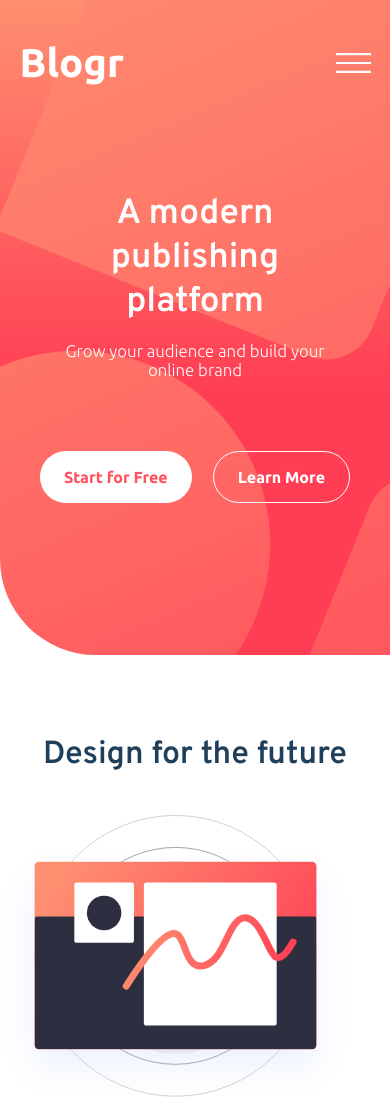
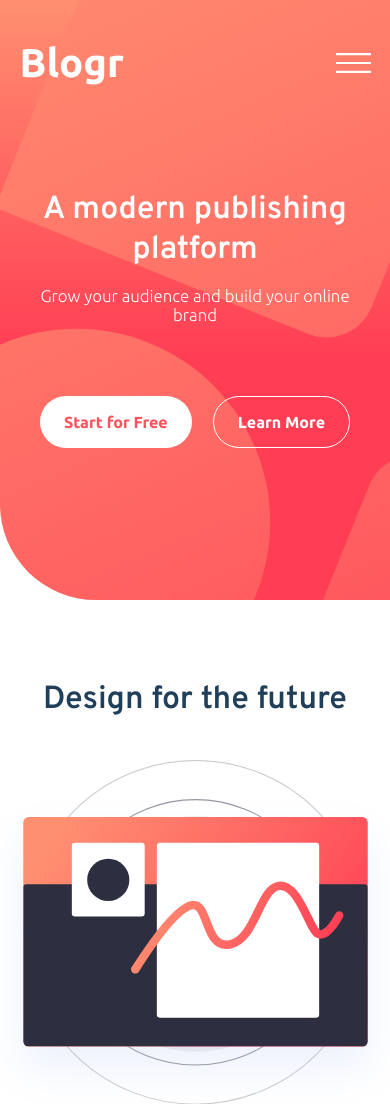
Before and after one commit to razerfoot25/frontend, a plain HTML site: page index.html in a window 390 px wide. Shown: the top 1104 px of the page. Drawn offline with Linux system fonts and the light colour scheme.

Commit message:
Update style.css

```diff
--- a/style.css
+++ b/style.css
@@ -19,7 +19,7 @@
   --font-primary-bold: 700;
 
   /* font size */
-  --font-header: max(2.2rem, min(4.3vw,3.5rem));
+  --font-header: max(2rem, min(4.3vw,6rem));
   --font-sub-header:  max(2rem, min(2.5vw,3rem));
   --font-subtext: max(1.8rem, min(1.8vw,2.5rem));
   --font-ptext: max(1.05rem, min(1.4vw,2rem));
@@ -292,7 +292,7 @@ html {
 }
 
 .section-main-text {
-  padding: 2em 0.5em;
+  padding: 2em 0em;
 }
 
 .section-header {
@@ -466,6 +466,9 @@ outline: none;
 
 @media (max-width: 1020px) {
 
+  body {
+    overflow-x: hidden;
+  }
 
   .section1 {
     background-image: url('./images/bg-pattern-intro.svg') ,  linear-gradient(to bottom ,var(--gradient-vlred)  , var(--gradient-lred) 60%);
@@ -596,15 +599,16 @@ outline: none;
   }
   .content-image-mobile {
     display: block;
-    max-width: 100%;
-    width: 100%;
-    margin: 0 calc(-50vw + 50%);
+    max-width: 110vw;
+    width: 110vw;
+    margin: 0 calc(-55vw + 50%);
   }
 
   .content-image-mobile--2 {
     display: block;
-    width: 100%;
-    margin: 0 calc(-50vw + 50%);
+    max-width: 120vw;
+    width: 120vw;
+    margin: 0 calc(-40vw + 50%);
   }
 
   .section3 {
```
